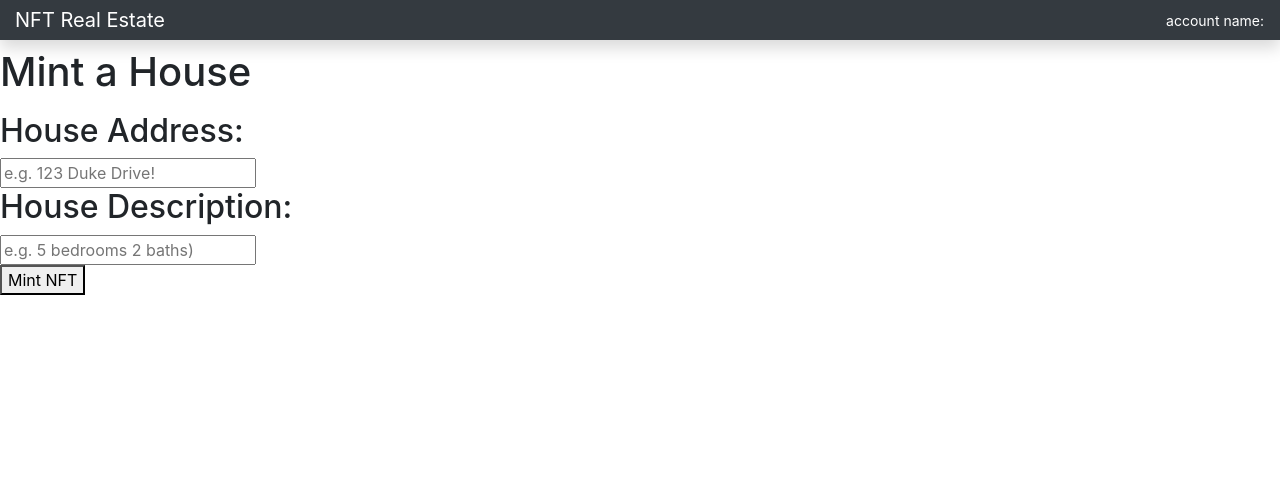
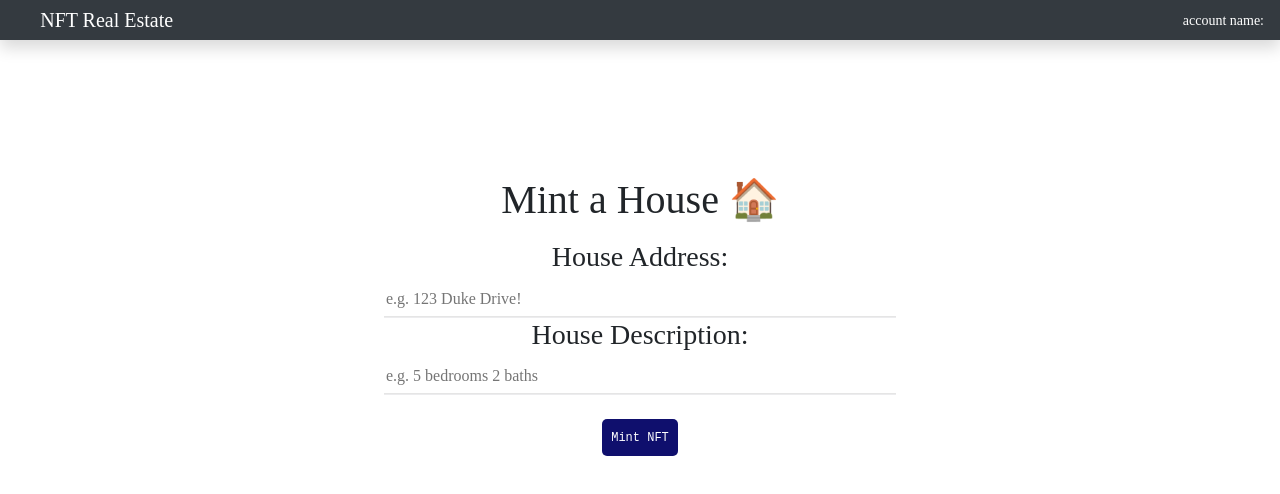
Before and after one commit to giovannivignone/NFT, a React app: page / in a window 1280 px wide. Built offline with nearby package versions, Linux system fonts and the light colour scheme.

Commit message:
Made the look of the site far nicer via CSS Styles.css

```diff
--- a/src/components/Application.js
+++ b/src/components/Application.js
@@ -1,6 +1,6 @@
 import web3 from 'web3';
 import React, {Component} from "react";
-import styles from './Styles.css';
+import './Styles.css';
 import Estatejson from '../build/contracts/Estate.json'
 
 import {pinJSONToIPFS} from './MintFunc'
@@ -129,7 +129,7 @@ class Application extends Component{
 
     render() {
         return (
-            <div>
+            <div className="App">
                 <span> </span>
                 <nav className="navbar navbar-dark fixed-top bg-dark flex-md-nowrap p-0 shadow">
                     <a
@@ -152,25 +152,28 @@ class Application extends Component{
                 <br>
 
                 </br>
-                <h1 id="title"> Mint a House </h1>
+                <h1 id="title"> Mint a House 🏠</h1>
                 <p>
 
                 </p>
                 <form>
-                    <h2>House Address: </h2>
+                    <h3>House Address: </h3>
                     <input
                         type="text"
                         placeholder="e.g. 123 Duke Drive!"
                         onChange={(event) => this.setState({homeaddress:event.target.value})}
                     />
-                    <h2>House Description: </h2>
+                    <h3>House Description: </h3>
                     <input
                         type="text"
-                        placeholder="e.g. 5 bedrooms 2 baths)"
+                        placeholder="e.g. 5 bedrooms 2 baths"
                         onChange={(event) => this.setState({homedescription:event.target.value})}
                     />
                 </form>
-                <button id="mintButton" onClick={() =>this.mint(this.state.homeaddress,this.state.homedescription)}>
+                <br>
+
+                </br>
+                <button className="btn-1" id="mintButton" onClick={() =>this.mint(this.state.homeaddress,this.state.homedescription)}>
                     Mint NFT
                 </button>
             </div>
--- a/src/components/Styles.css
+++ b/src/components/Styles.css
@@ -1,10 +1,36 @@
-.button {
-    border: none;
-    background-color: #037dd6;
-    padding: 15px 32px;
+.btn-1 {
+    font-family: Hack, monospace;
+    background: #0F0F6D;
+    color: #ffffff;
+    cursor: pointer;
+    font-size: 0.75em;
+    padding: 0.6rem;
+    border: 0;
+    transition: all 0.5s;
+    border-radius: 5px;
+    width: auto;
+    position: relative;
+}
+input {
+    border-top-style: hidden;
+    border-right-style: hidden;
+    border-left-style: hidden;
+    border-bottom-style: groove;
+    font-size: 16px;
+    width: 50%;
+    border-color: rgba(4, 4, 5, 0.1);
+    line-height: 32px;
+}
+input:focus {
+    outline: none;
+    border-color: rgba(4, 4, 5, 0.4);
+}
+body {
+    margin: 10%;
+    font-family: 'Rubik';
+    -webkit-font-smoothing: antialiased;
+    -moz-osx-font-smoothing: grayscale;
+}
+.App {
     text-align: center;
-    text-decoration: none;
-    display: inline-block;
-    font-size: 16px;
-    box-shadow: 0 2px 4px -1px rgb(20%,20%,20%), 0 4px 5px 0 rgb(14%,14%,14%), 0 1px 10px 0 rgb(12%,12%,12%)
 }
```
